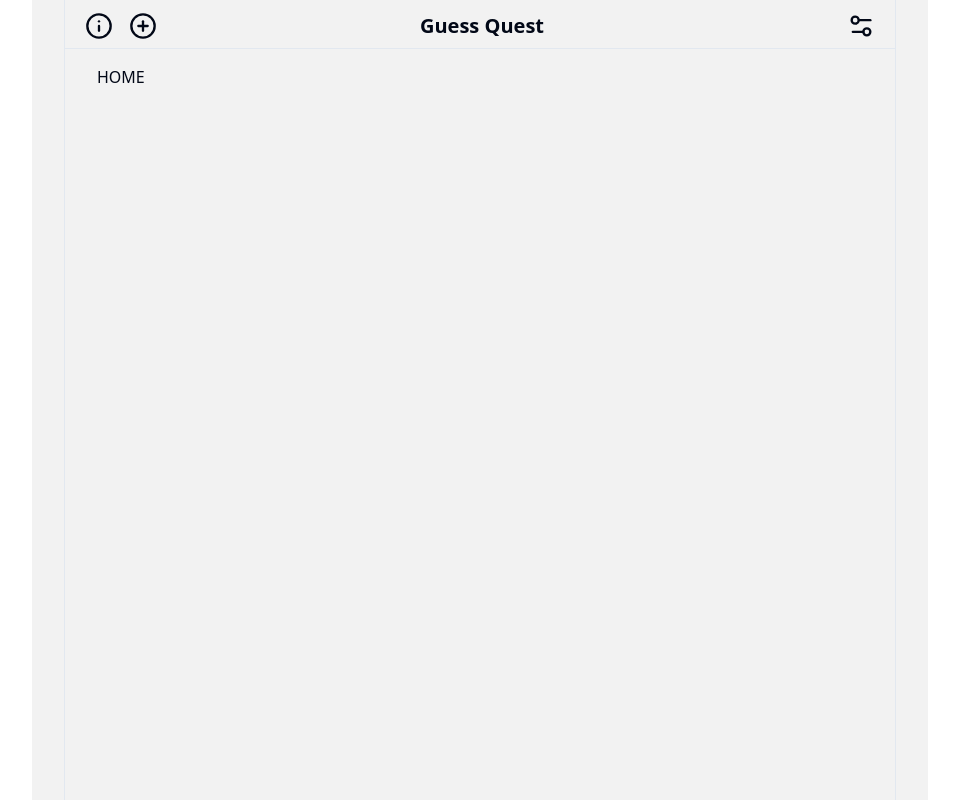
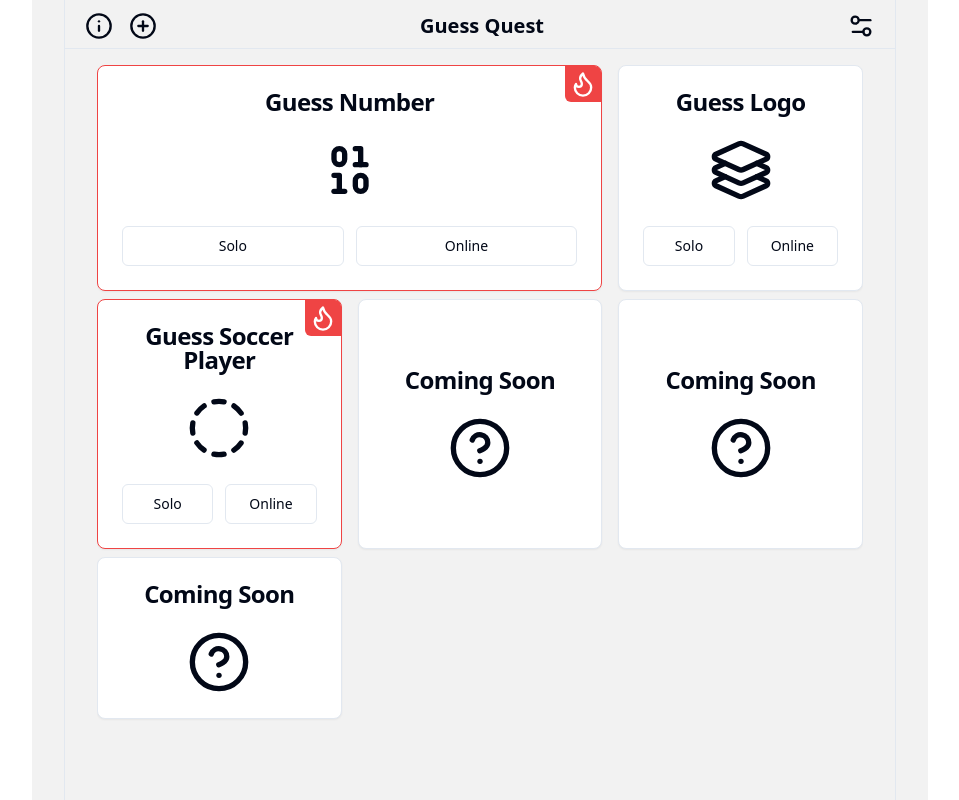
Before and after one commit to ademhatay/GuessQuest, a React (Vite) app: page / in a window 1280 px wide. Shown: the whole page, without its empty margins (160-1119 px from the left). Built offline with nearby package versions, Linux system fonts and the light colour scheme.

Commit message:
feat: home page completed.

```diff
--- /dev/null
+++ b/src/components/base/CardComp.tsx
@@ -0,0 +1,43 @@
+import { Button } from "@/components/ui/button"
+import {
+    Card,
+    CardContent,
+    CardFooter,
+    CardHeader,
+    CardTitle,
+} from "@/components/ui/card"
+import { Flame } from "lucide-react"
+
+type CardCompProps = {
+    popular?: boolean
+    horizontal?: boolean
+    icon: React.ReactNode,
+    title: string,
+}
+
+const CardComp = ({ popular, horizontal, icon, title }: CardCompProps) => {
+    return <>
+        <Card className={`${popular ? 'border-red-500' : ''} ${horizontal ? 'md:col-span-2' : ''} relative items-center ${title === 'Coming Soon' ? 'flex flex-col justify-center' : ''}`}>
+            <CardHeader>
+                <CardTitle className="text-center">
+                    {title}
+                </CardTitle>
+            </CardHeader>
+            <CardContent className="flex justify-evenly">
+                {icon}
+                {
+                    popular && <div className="absolute top-0 right-0 bg-red-500 text-white p-1 rounded-tr-md rounded-bl-md">
+                        <Flame size={28} />
+                    </div>
+                }
+            </CardContent>
+
+            {title && title !== 'Coming Soon' && <CardFooter className="gap-x-3">
+                <Button variant="outline" className="w-full">Solo</Button>
+                <Button variant="outline" className="w-full">Online</Button>
+            </CardFooter>}
+        </Card>
+    </>
+}
+
+export default CardComp
--- /dev/null
+++ b/src/components/ui/card.tsx
@@ -0,0 +1,79 @@
+import * as React from "react"
+
+import { cn } from "@/lib/utils"
+
+const Card = React.forwardRef<
+  HTMLDivElement,
+  React.HTMLAttributes<HTMLDivElement>
+>(({ className, ...props }, ref) => (
+  <div
+    ref={ref}
+    className={cn(
+      "rounded-lg border bg-card text-card-foreground shadow-sm",
+      className
+    )}
+    {...props}
+  />
+))
+Card.displayName = "Card"
+
+const CardHeader = React.forwardRef<
+  HTMLDivElement,
+  React.HTMLAttributes<HTMLDivElement>
+>(({ className, ...props }, ref) => (
+  <div
+    ref={ref}
+    className={cn("flex flex-col space-y-1.5 p-6", className)}
+    {...props}
+  />
+))
+CardHeader.displayName = "CardHeader"
+
+const CardTitle = React.forwardRef<
+  HTMLParagraphElement,
+  React.HTMLAttributes<HTMLHeadingElement>
+>(({ className, ...props }, ref) => (
+  <h3
+    ref={ref}
+    className={cn(
+      "text-2xl font-semibold leading-none tracking-tight",
+      className
+    )}
+    {...props}
+  />
+))
+CardTitle.displayName = "CardTitle"
+
+const CardDescription = React.forwardRef<
+  HTMLParagraphElement,
+  React.HTMLAttributes<HTMLParagraphElement>
+>(({ className, ...props }, ref) => (
+  <p
+    ref={ref}
+    className={cn("text-sm text-muted-foreground", className)}
+    {...props}
+  />
+))
+CardDescription.displayName = "CardDescription"
+
+const CardContent = React.forwardRef<
+  HTMLDivElement,
+  React.HTMLAttributes<HTMLDivElement>
+>(({ className, ...props }, ref) => (
+  <div ref={ref} className={cn("p-6 pt-0", className)} {...props} />
+))
+CardContent.displayName = "CardContent"
+
+const CardFooter = React.forwardRef<
+  HTMLDivElement,
+  React.HTMLAttributes<HTMLDivElement>
+>(({ className, ...props }, ref) => (
+  <div
+    ref={ref}
+    className={cn("flex items-center p-6 pt-0", className)}
+    {...props}
+  />
+))
+CardFooter.displayName = "CardFooter"
+
+export { Card, CardHeader, CardFooter, CardTitle, CardDescription, CardContent }
--- /dev/null
+++ b/src/components/ui/skeleton.tsx
@@ -0,0 +1,15 @@
+import { cn } from "@/lib/utils"
+
+function Skeleton({
+  className,
+  ...props
+}: React.HTMLAttributes<HTMLDivElement>) {
+  return (
+    <div
+      className={cn("animate-pulse rounded-md bg-muted", className)}
+      {...props}
+    />
+  )
+}
+
+export { Skeleton }
--- a/src/layouts/Layout.tsx
+++ b/src/layouts/Layout.tsx
@@ -5,7 +5,7 @@ const Layout = () => {
     return <>
         <div className="container max-w-4xl bg-board dark:bg-slate-900 h-screen max-h-screen px-0 md:px-8 flex flex-col">
             <Header />
-            <div className="container border-x-[1px] dark:border-slate-800 py-4 h-[calc(100%-48px)]">
+            <div className="container px-3 md:px-4 lg:px-8 border-x-[1px] dark:border-slate-800 py-4 h-[calc(100%-48px)]">
                 <Outlet />
             </div>
         </div>
--- a/src/pages/HomePage.tsx
+++ b/src/pages/HomePage.tsx
@@ -1,6 +1,71 @@
+import CardComp from "@/components/base/CardComp"
+import { ScrollArea } from "@/components/ui/scroll-area"
+import { Binary, CircleDashed, HelpCircle, Layers3 } from "lucide-react"
+import { useEffect, useState } from "react"
+import { Skeleton } from "@/components/ui/skeleton"
+
+type CardData = {
+  popular?: boolean
+  horizontal?: boolean
+  icon: React.ReactNode,
+  title: string,
+}
+
+const cardData = [
+  {
+    popular: true,
+    horizontal: true,
+    icon: <Binary size={64} />,
+    title: "Guess Number"
+  },
+  {
+    icon: <Layers3 size={64} />,
+    title: "Guess Logo"
+  },
+  {
+    popular: true,
+    icon: <CircleDashed size={64} />,
+    title: "Guess Soccer Player"
+  },
+  {
+    icon: <HelpCircle size={64} />,
+    title: "Coming Soon"
+  },
+  {
+    icon: <HelpCircle size={64} />,
+    title: "Coming Soon"
+  },
+  {
+    icon: <HelpCircle size={64} />,
+    title: "Coming Soon"
+  },
+]
+
 const HomePage = () => {
+
+  const [cards, setCards] = useState<CardData[]>([])
+  const [loading, setLoading] = useState(false)
+
+  useEffect(() => {
+    setLoading(true)
+    const load = setTimeout(() => {
+      setCards(cardData)
+      setLoading(false)
+    }, 3000)
+
+  // clear the timeout when the component is unmounted
+    return () => {
+      clearInterval(load);
+    }
+  }, [])
   return <>
-    HOME
+    <ScrollArea className="h-[calc(100vh-90px)]">
+      <div className="grid md:grid-cols-3 gap-4 gap-y-2">
+        {
+          loading ? cardData.map((_, i) => <Skeleton key={i} className="w-full h-56" />) : cards.map((card, i) => <CardComp key={i} {...card} />)
+        }
+      </div>
+    </ScrollArea>
   </>
 }
 
```
